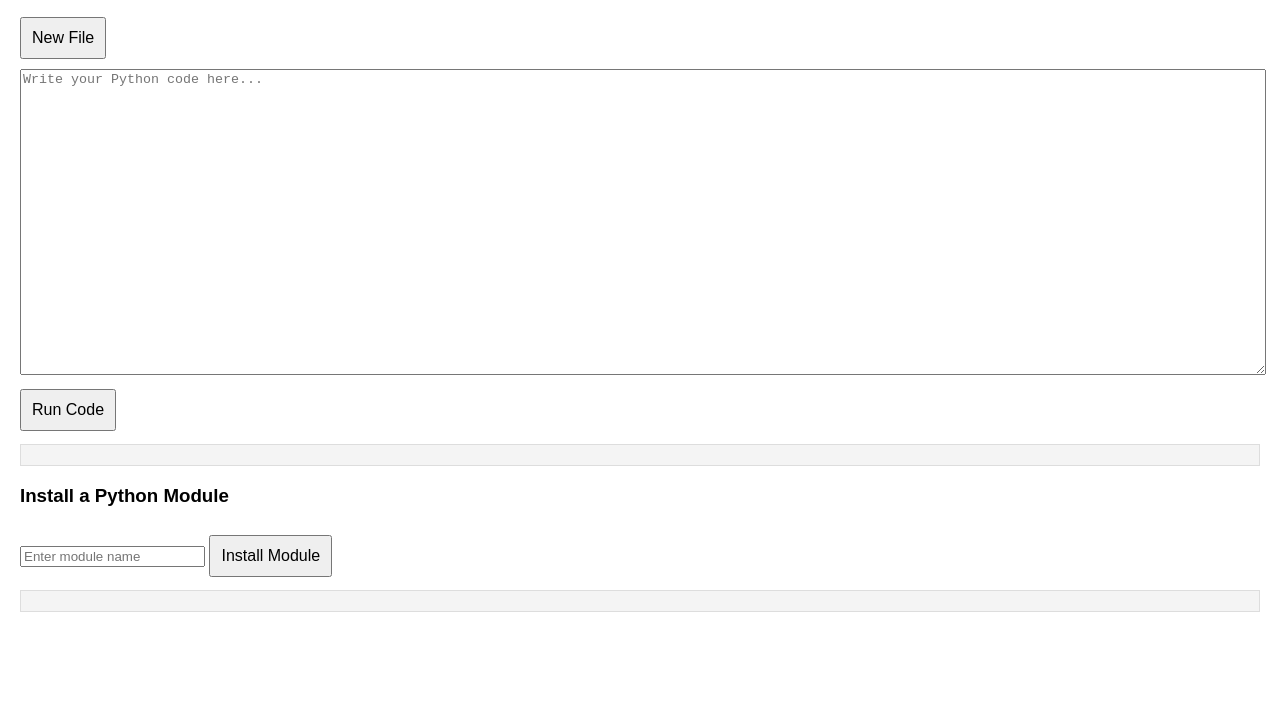
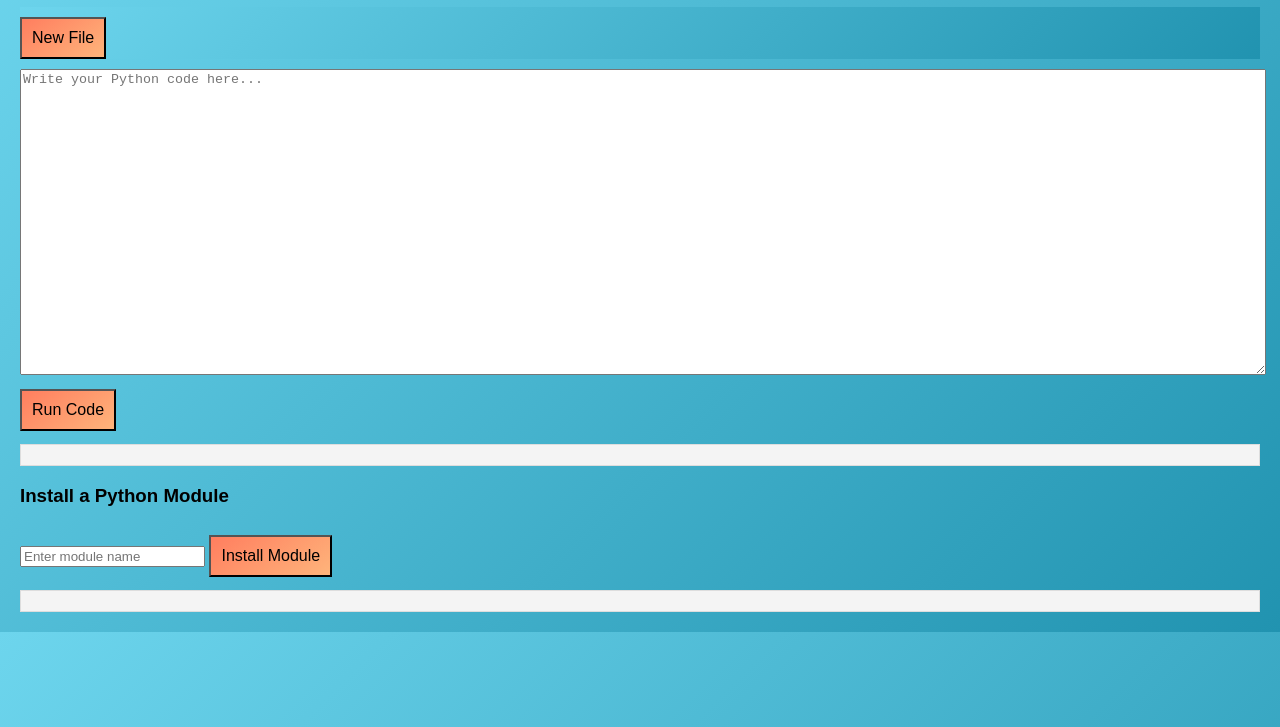
Before and after one commit to TheRealMythicalpro9/Python-IDE, a plain HTML site: page index.html in a window 1280 px wide. Shown: the part 73-800 px from the top of the page. Drawn offline with Linux system fonts and the light colour scheme.

Commit message:
Update index.html

```diff
--- a/index.html
+++ b/index.html
@@ -8,6 +8,7 @@
         body {
             font-family: Arial, sans-serif;
             margin: 20px;
+            background: linear-gradient(135deg, #6dd5ed, #2193b0);
         }
         textarea {
             width: 100%;
@@ -17,6 +18,7 @@
             margin-top: 10px;
             padding: 10px;
             font-size: 16px;
+            background: linear-gradient(145deg, #ff7e5f, #feb47b);
         }
         pre {
             background-color: #f4f4f4;
@@ -26,9 +28,11 @@
         }
         .file-tabs {
             margin-bottom: 10px;
+            background: linear-gradient(135deg, #6dd5ed, #2193b0);
         }
         .file-tabs button {
             margin-right: 5px;
+            background: linear-gradient(145deg, #ff7e5f, #feb47b);
         }
     </style>
 </head>
```
